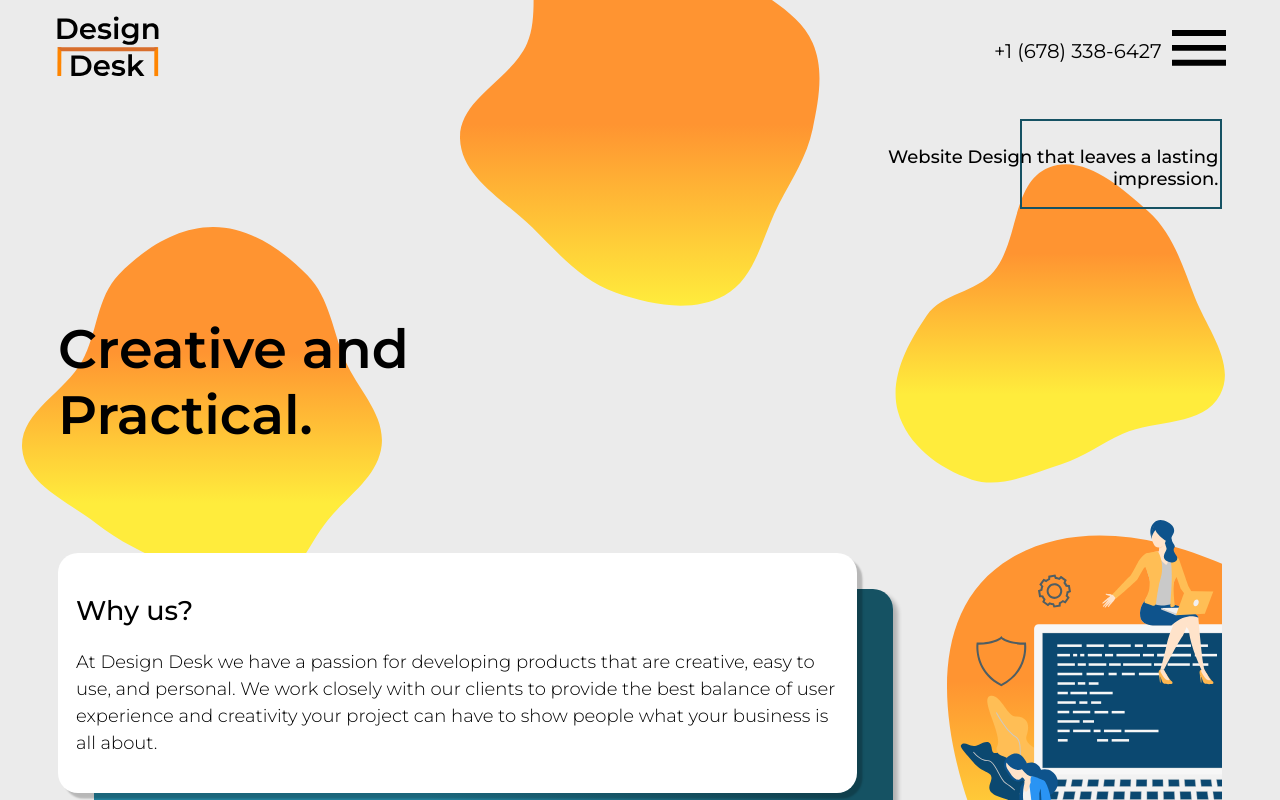
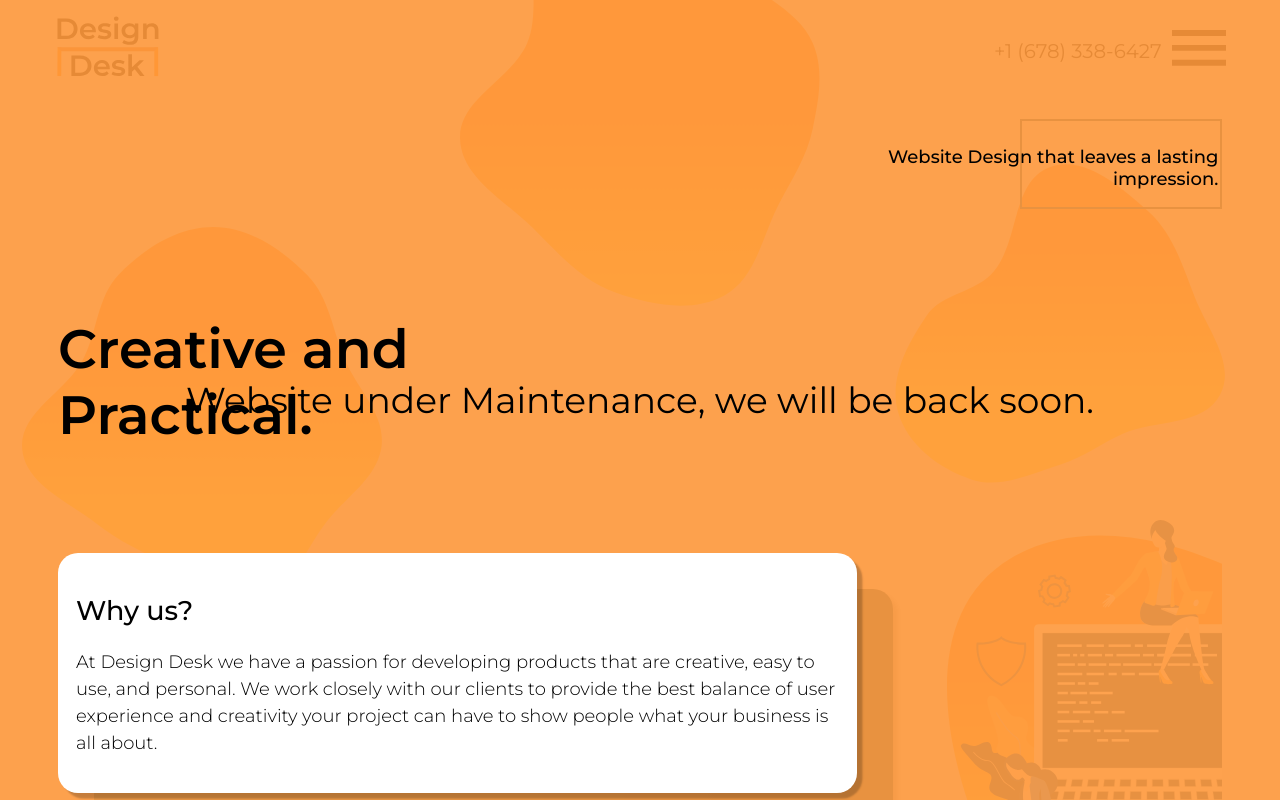
Before and after one commit to andresnew00/DesignDeskWebsite, a React (Create React App) app: page / in a window 1280 px wide. Shown: the top 800 px of the page. Built offline with nearby package versions, Linux system fonts and the light colour scheme.

Commit message:
added a maintenance page and will be running it while finishing up the site

```diff
--- a/src/App.css
+++ b/src/App.css
@@ -21,6 +21,34 @@ html,
 body {
   overflow-x: hidden;
   max-width: 100%;
+}
+
+.wrapper-maintenance {
+  position: fixed;
+  padding: 0;
+  margin: 0;
+  top: 0;
+  left: 0;
+  width: 100%;
+  height: 100%;
+  background: rgba(255, 154, 60, 0.9);
+}
+
+.wrapper-maintenance .message {
+  height: 100%;
+  width: 100%;
+  display: -webkit-box;
+  display: -ms-flexbox;
+  display: flex;
+  position: fixed;
+  -webkit-box-align: center;
+      -ms-flex-align: center;
+          align-items: center;
+  -webkit-box-pack: center;
+      -ms-flex-pack: center;
+          justify-content: center;
+  font-size: 2em;
+  font-weight: 400;
 }
 
 .page {
@@ -746,7 +774,8 @@ body {
   font-weight: 300;
 }
 
-.form-wrapper .form-box .right-inside textarea, .form-wrapper .form-box .right-inside input {
+.form-wrapper .form-box .right-inside textarea,
+.form-wrapper .form-box .right-inside input {
   background-color: #d7d7d7;
   border: 1px solid #b7b7b7;
   border-radius: 20px;
--- a/src/App.js
+++ b/src/App.js
@@ -4,6 +4,7 @@ import Home from "./pages/Home";
 import About from "./pages/About";
 import Navegation from "./pages/Navigation";
 import Contact from "./pages/Contact";
+import Maintenance from "./pages/Maintenance"
 import { CSSTransition, TransitionGroup } from "react-transition-group";
 import { BrowserRouter as Router, Switch, Route } from "react-router-dom";
 
@@ -11,6 +12,7 @@ function App() {
   return (
     <Router>
       <div className="App">
+        <Maintenance />
         <Route
           render={({ location }) => (
             <TransitionGroup>
--- a/src/App.scss
+++ b/src/App.scss
@@ -20,6 +20,28 @@ html,
 body {
   overflow-x: hidden;
   max-width: 100%;
+}
+
+//maintenance page
+.wrapper-maintenance {
+  position: fixed;
+  padding: 0;
+  margin: 0;
+  top: 0;
+  left: 0;
+  width: 100%;
+  height: 100%;
+  background: rgba(255, 154, 60, 0.9);
+  .message {
+    height: 100%;
+    width: 100%;
+    display: flex;
+    position: fixed;
+    align-items: center;
+    justify-content: center;
+    font-size: 2em;
+    font-weight: 400;
+  }
 }
 
 //animations
@@ -538,7 +560,8 @@ body {
       h2 {
         font-weight: 300;
       }
-      textarea, input {
+      textarea,
+      input {
         background-color: #d7d7d7;
         border: 1px solid #b7b7b7;
         border-radius: 20px;
--- a/src/components/HireUsForm.js
+++ b/src/components/HireUsForm.js
@@ -2,7 +2,37 @@ import React from "react";
 import { ReactComponent as MailIcon } from "../assets/mail-icon.svg";
 import { ReactComponent as Triangle } from "../assets/orange-triangle.svg";
 
-export default function HireUsForm() {
+const encode = (data) => {
+  return Object.keys(data)
+    .map((key) => encodeURIComponent(key) + "=" + encodeURIComponent(data[key]))
+    .join("&");
+};
+
+export default class HireUsForm extends React.Component {
+  constructor(props) {
+    super(props);
+    this.state = { name: "", email: "", message: "" };
+  }
+
+  /* Here’s the juicy bit for posting the form submission */
+
+  handleSubmit = (e) => {
+    fetch("/", {
+      method: "POST",
+      headers: { "Content-Type": "application/x-www-form-urlencoded" },
+      body: encode({ "form-name": "contact", ...this.state }),
+    })
+      .then(() => alert("Success!"))
+      .catch((error) => alert(error));
+
+    e.preventDefault();
+  };
+
+  handleChange = (e) => this.setState({ [e.target.name]: e.target.value });
+
+  render() {
+    const { name, email, message } = this.state;
+
     return (
       <div className="form-wrapper">
         <div className="form-box">
@@ -12,8 +42,8 @@ export default function HireUsForm() {
             </div>
             <div className="under-icon">
               <p>
-              If you have any questions or would like to get a quote please send
-              us a message.{" "}
+                If you have any questions or would like to get a quote please
+                send us a message.{" "}
               </p>
               <p>We need your email to reach you back</p>
             </div>
@@ -22,23 +52,38 @@ export default function HireUsForm() {
             </div>
           </div>
           <div className="right-inside">
-          <form action="POST" data-netlify="true">
+            <form onSubmit={this.handleSubmit}>
               <h1>Hire Us</h1>
               <h2>Message</h2>
-            <textarea className="message-input" type="message" />
+              <textarea
+                className="message-input"
+                name="message"
+                value={message}
+                onChange={this.handleChange}
+              />
               <div className="name-email">
                 <div className="name">
                   <h2>Your Name</h2>
-                <input className="input-nameemail" type="name" />
+                  <input
+                    className="input-nameemail"
+                    type="text"
+                    name="name"
+                    value={name}
+                    onChange={this.handleChange}
+                  />
                 </div>
                 <div className="email">
                   <h2>Your Email</h2>
-                <input className="input-nameemail" type="email" />
+                  <input
+                    className="input-nameemail"
+                    type="email"
+                    name="email"
+                    value={email}
+                    onChange={this.handleChange}
+                  />
                 </div>
               </div>
-            <div className="fieldCaptcha">
-              <div data-netlify-recaptcha="true"></div>
-            </div>
+              <input type="hidden" name="form-name" value="contact" />
               <div className="button-wrapper">
                 <button type="submit">Send</button>
               </div>
@@ -48,3 +93,4 @@ export default function HireUsForm() {
       </div>
     );
   }
+}
--- /dev/null
+++ b/src/pages/Maintenance.js
@@ -0,0 +1,9 @@
+import React from 'react'
+
+export default function Maintenance() {
+    return (
+        <div className="wrapper-maintenance">
+            <div className="message">Website under Maintenance, we will be back soon.</div>
+        </div>
+    )
+}
--- a/src/pages/Navigation.js
+++ b/src/pages/Navigation.js
@@ -4,9 +4,8 @@ import { ReactComponent as XIcon } from "../assets/x-icon.svg";
 import { Link } from "react-router-dom";
 
 export default function Navigation(props) {
-  const Mylocation = props.location.Currentlocation;
+  // const Mylocation = props.location.Currentlocation;
 
-  console.warn(JSON.stringify(Mylocation))
   return (
     <div className="Navigation">
       <div className="wrapper-top">
```
Also changed, not shown: 14 other files (tests, documents, lock files or other folders). Lines whose indentation alone changed are shown as unchanged.
